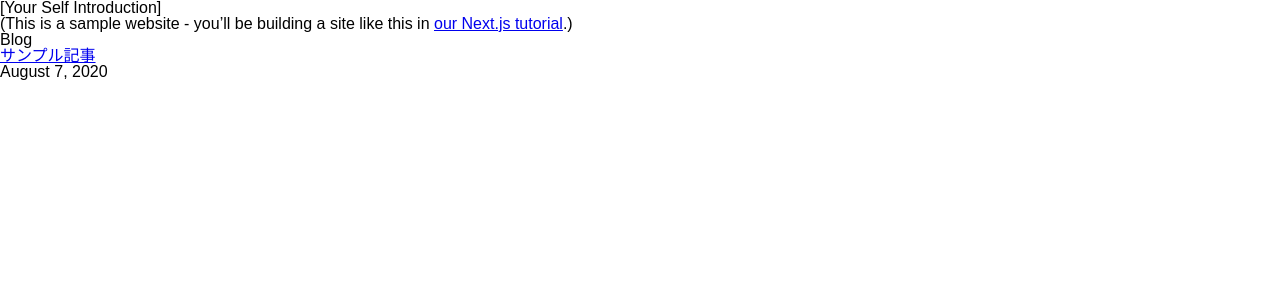
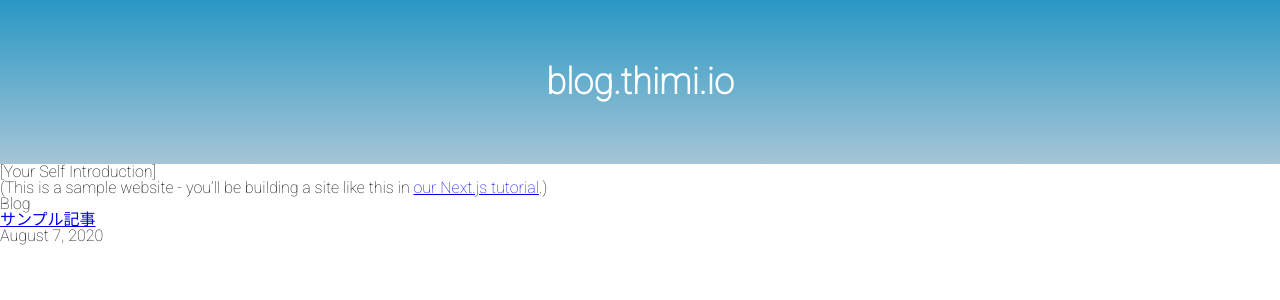
Before and after one commit to TakahiroHimi/blog.owlcode.net, a Next.js app: page / in a window 1280 px wide. Shown: the top 300 px of the page. Built offline with nearby package versions, Linux system fonts and the light colour scheme.

Commit message:
add: Header追加

```diff
--- /dev/null
+++ b/src/components/layouts/Header.tsx
@@ -0,0 +1,36 @@
+import { css } from '@emotion/react'
+import Link from 'next/link'
+import React, { VFC } from 'react'
+import colors from 'styles/colors'
+
+const Header: VFC = () => {
+  return (
+    <header css={container}>
+      <Link href="/aaaa">
+        <a css={link}>
+          <h1 css={h1}>blog.thimi.io</h1>
+        </a>
+      </Link>
+    </header>
+  )
+}
+
+export default Header
+
+const container = css`
+  background-color: ${colors.blue200};
+`
+
+const link = css`
+  text-decoration: none;
+  cursor: pointer;
+`
+
+const h1 = css`
+  color: ${colors.white};
+  text-align: center;
+  padding: 64px 0px;
+  background-image: linear-gradient(to top, ${colors.blue100} 0%, ${colors.blue200} 100%);
+  font-size: 36px;
+  font-weight: bold;
+`
--- a/src/pages/_app.tsx
+++ b/src/pages/_app.tsx
@@ -10,7 +10,7 @@
         styles={css`
           html,
           body {
-            font-family: 'Noto Sans JP', sans-serif;
+            font-family: 'Roboto', 'Noto Sans JP', sans-serif;
           }
         `}
       />
--- /dev/null
+++ b/src/pages/_document.tsx
@@ -0,0 +1,25 @@
+import Document, { Head, Html, Main, NextScript } from 'next/document'
+
+class MyDocument extends Document {
+  render() {
+    return (
+      <Html lang="ja">
+        <Head>
+          {/* Google Fonts */}
+          <link rel="preconnect" href="https://fonts.googleapis.com" />
+          <link rel="preconnect" href="https://fonts.gstatic.com" crossOrigin="anonymous" />
+          <link
+            href="https://fonts.googleapis.com/css2?family=Roboto:wght@100&display=swap"
+            rel="stylesheet"
+          />
+        </Head>
+        <body>
+          <Main />
+          <NextScript />
+        </body>
+      </Html>
+    )
+  }
+}
+
+export default MyDocument
--- a/src/pages/index.tsx
+++ b/src/pages/index.tsx
@@ -1,5 +1,7 @@
 import Date from 'components/date'
+import Header from 'components/layouts/Header'
 import { GetStaticProps } from 'next'
+import Head from 'next/head'
 import Link from 'next/link'
 import React from 'react'
 import { getSortedPostsData } from '../lib/posts'
@@ -18,6 +20,10 @@
 }) {
   return (
     <React.Fragment>
+      <Head>
+        <title>blog.thimi.io</title>
+      </Head>
+      <Header />
       <section>
         <p>[Your Self Introduction]</p>
         <p>
--- /dev/null
+++ b/src/styles/colors.ts
@@ -0,0 +1,11 @@
+const colors = {
+  white: '#fff',
+  blue100: '#a5c5d6',
+  blue200: '#2998c4',
+  blue300: '#144e94',
+  blue400: '#082e50',
+  gray100: '#cccbcb',
+  gray200: '#666666',
+}
+
+export default colors
```
